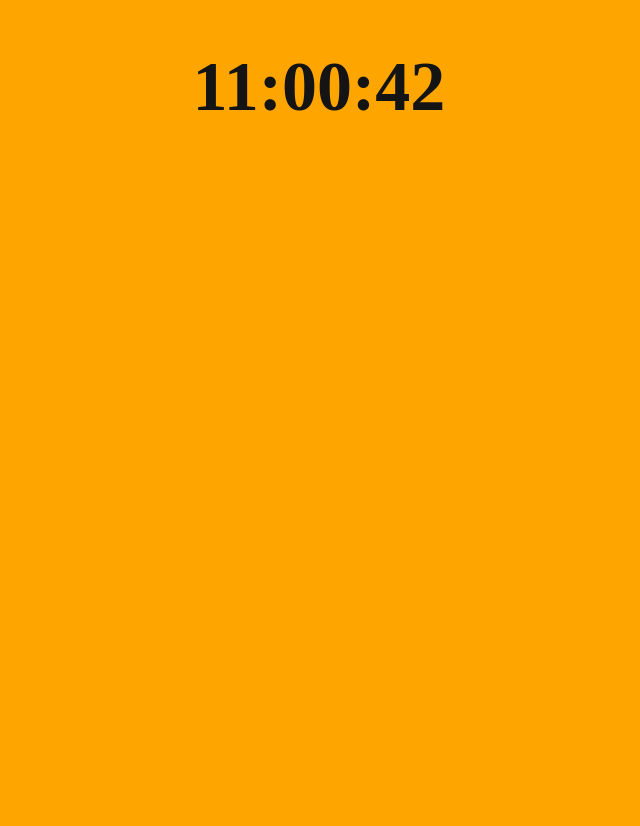
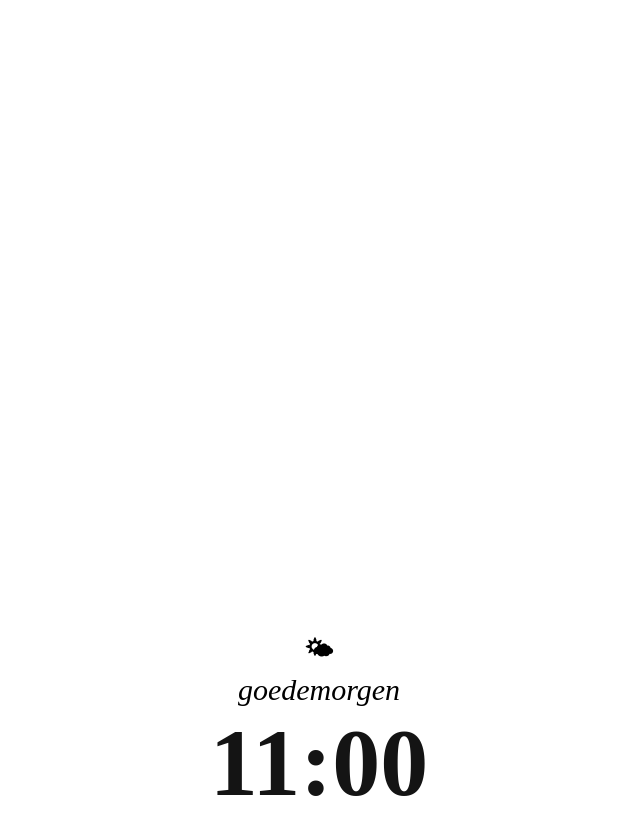
Before and after one commit to MiloudKoning/MiloudeKoning-XT2-Challenge2, a plain HTML site: page index.html in a window 1280 px wide. Shown: the whole page, without its empty margins (321-961 px from the left). Before the commit the page ends 800 px from the top, so only its background shows below. Drawn offline with Linux system fonts and the light colour scheme; a web font is replaced by a local one.

Commit message:
22mrt2020

```diff
--- a/XT2challenge2.css
+++ b/XT2challenge2.css
@@ -4,13 +4,15 @@
 	display: flex;
 	font-family: 'brandon-grotesque', 'sans-serif';
 	color: #141414;
-	font-size: 70px;
+	font-size: 6em;
 	justify-content: center;
-	align-items: center; /*waarorm werkt dit niet?????*/
+	/*align-items: center;*/ /*waarom werkt dit niet?????*/
+	margin: 0;
+
 }
 
 .ochtend {
-	background-color: orange;
+	background-color: white;
 }
 
 .middag {
@@ -20,3 +22,25 @@
 .avond {
 	background-color: #800080;
 }
+
+.emoji {
+	display: flex;
+	justify-content: center;
+	margin: 0;
+	margin-top: 50%; /*dan maar zo*/
+}
+
+.bericht {
+	display: flex;
+	justify-content: center;
+	font-family: 'brandon-grotesque', 'sans-serif';
+	font-weight: normal;
+	font-style: italic;
+	font-size: 30px;
+	margin: 0;
+	align-self: center; /*waarom werkt dit niet????*/
+}
+
+.geenBericht {
+	display: none;
+}
--- a/XT2challenge2.js
+++ b/XT2challenge2.js
@@ -28,37 +28,70 @@
 					seconden = "0" + seconden;
 				}
 
-				var tijd = uren + ":" + minuten + ":" + seconden;
+				var tijd = uren + ":" + minuten /*+ ":" + seconden*/;
 
 				document.getElementById("mijnDigitaleKlok").innerHTML = tijd;
+
+				setInterval(toonTijd, 1000);
 			}
-
-			setInterval(toonTijd, 1000);
-
-
 
 			function dagdelen(){
 				var datum = new Date();
 				var uren = datum.getHours();
-				var achtergrond = document.getElementById('container')
+				var container = document.getElementById('container');
+				var berichtOchtend = document.getElementById('berichtOchtend');
+				var berichtMiddag = document.getElementById('berichtMiddag');
+				var berichtAvond = document.getElementById('berichtAvond');
+				var emojiOchtend = document.getElementById('emojiOchtend');
+				var emojiMiddag = document.getElementById('emojiMiddag');
+				var emojiAvond = document.getElementById('emojiAvond');
+
 
 				if (uren >= 0 && uren < 12){
-					console.log("ochtend")
-					/*achtergrond.classList.add("ochtend");*/
-					achtergrond.className = 'ochtend';
+					/*console.log('ochtend')*/
+					/*container.classList.add("ochtend");*/
+					container.className = 'ochtend';
+
+					berichtOchtend.className = 'bericht';
+					berichtMiddag.className = 'geenBericht';
+					berichtAvond.className = 'geenBericht';
+
+					emojiOchtend.className = 'emoji';
+					emojiMiddag.className = 'geenBericht';
+					emojiAvond.className = 'geenBericht';
 				}
 
 				else if (uren >=12 && uren < 18) {
-					console.log("middag")
-					/*achtergrond.classList.add("middag");*/
-					achtergrond.className = 'middag';
+					/*console.log("middag")*/
+					/*container.classList.add("middag");*/
+					container.className = 'middag';
+
+					berichtOchtend.className = 'geenBericht';
+					berichtMiddag.className = 'bericht';
+					berichtAvond.className = 'geenBericht';
+
+					emojiOchtend.className = 'geenBericht';
+					emojiMiddag.className = 'emoji';
+					emojiAvond.className = 'geenBericht';
+
 				}
 
 				else {
-					console.log("avond")
-					/*achtergrond.classList.add("avond");*/
-					achtergrond.className = 'avond';
+					/*console.log("avond")*/
+					/*container.classList.add("avond");*/
+					container.className = 'avond';
+
+					berichtOchtend.className = 'geenBericht';
+					berichtMiddag.className = 'geenBericht';
+					berichtAvond.className = 'bericht';
+
+					emojiOchtend.className = 'geenBericht';
+					emojiMiddag.className = 'geenBericht';
+					emojiAvond.className = 'emoji';
+
 				}
+
+				setInterval(dagdelen, 1000);
 			}
 
 			window.onload = function(){
--- a/index.html
+++ b/index.html
@@ -9,6 +9,21 @@
 	</head>
 
 	<body id="container">
+		<section>
+			<h2 id="emojiOchtend">&#127780;</h2>
+			<h2 id="berichtOchtend">goedemorgen</h2>
+		</section>
+
+		<section>
+			<h2 id="emojiMiddag">&#127783;</h2>
+			<h2 id="berichtMiddag">goedemiddag</h2>
+		</section>
+
+		<section>
+			<h2 id="emojiAvond">&#127769;</h2>
+			<h2 id="berichtAvond">goedenavond</h2>
+		</section>
+
 		<h1 id="mijnDigitaleKlok"></h1>
 	</body>
 </html>
```
Also changed, not shown: 1 other file.
